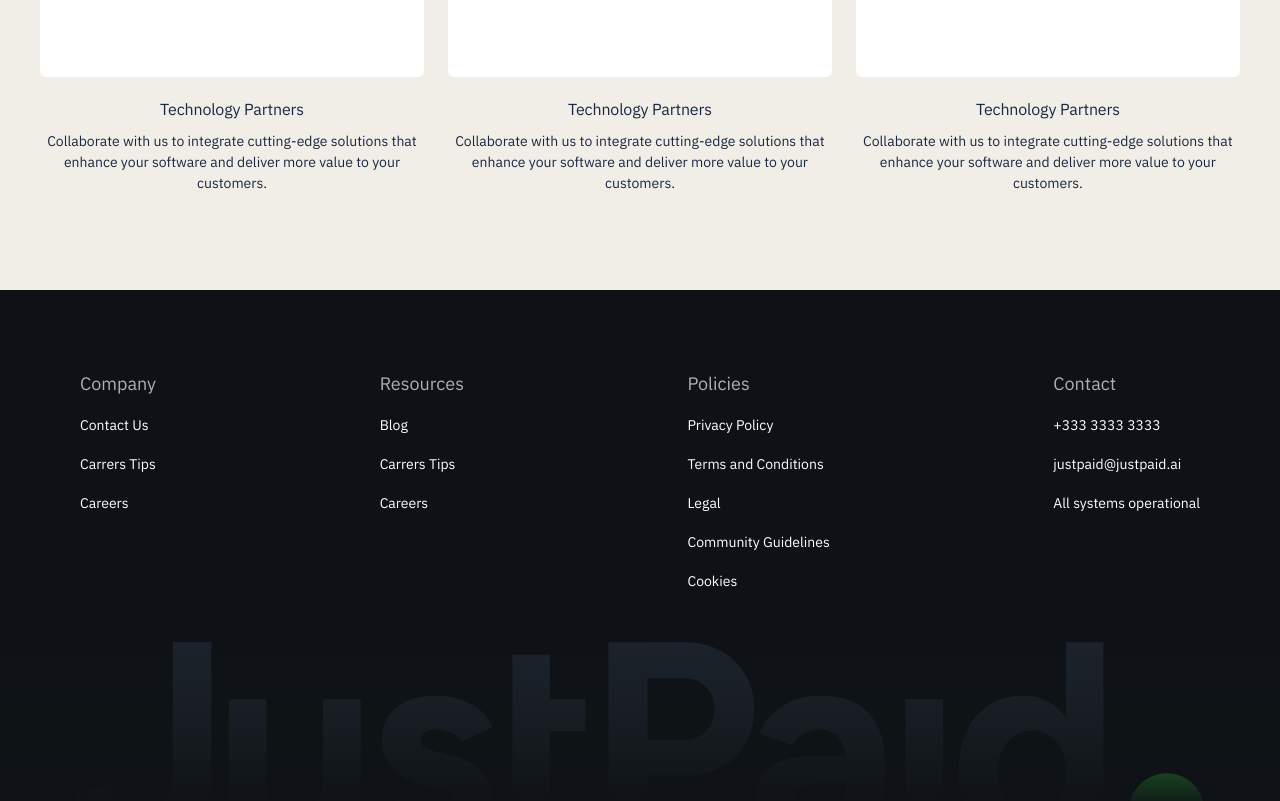
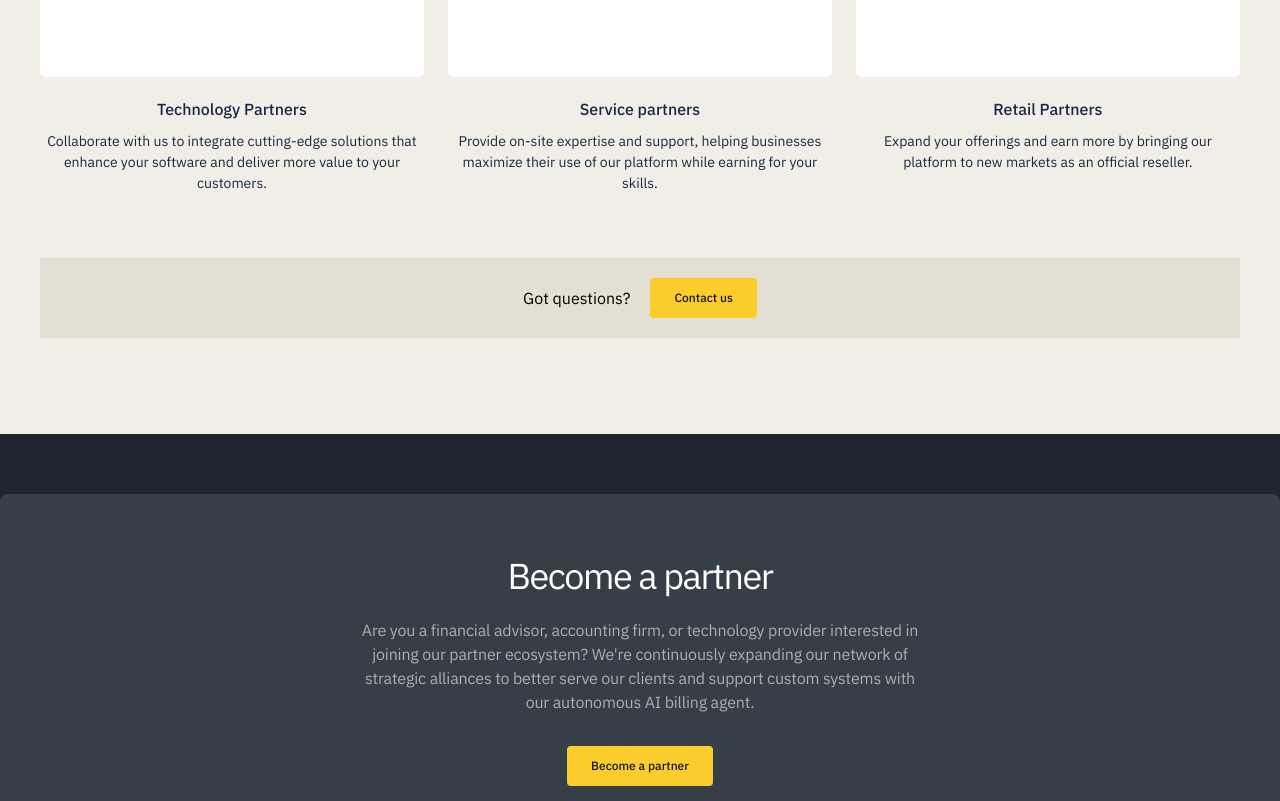
Before and after one commit to dreamcodeit/JustPaid, a Next.js app: page /partners-cfo in a window 1280 px wide. Shown: the part 3100-3901 px from the top of the page. Built offline with nearby package versions, Linux system fonts and the light colour scheme.

Commit message:
partners

```diff
--- a/src/app/partners-cfo/page.js
+++ b/src/app/partners-cfo/page.js
@@ -141,7 +141,7 @@
                 alt={'img'}
                 className="max-w-[100%] h-[273px] object-cover rounded-md "
               />
-                  <p className='text-center text-[16px] bg-primary theme-peregraph text-[#1B2843] w-[45%] mx-auto mt-[20px] '> Technology Partners</p>
+                  <p className='text-center text-[16px] bg-primary  text-[#1B2843] w-[45%] mx-auto mt-[20px] font-[500]'> Technology Partners</p>
               <p className="text-[14px] text-center text-[#1B2843] mt-[10px]">
              Collaborate with us to integrate cutting-edge solutions that enhance your software and deliver more value to your customers.
               </p>
@@ -153,9 +153,9 @@
                 alt={'img'}
                 className="max-w-[100%] h-[273px] object-cover rounded-md "
               />
-                  <p className='text-center text-[16px] bg-primary theme-peregraph text-[#1B2843] w-[45%] mx-auto mt-[20px] '> Technology Partners</p>
+                  <p className='text-center text-[16px] bg-primary font-[500] text-[#1B2843] w-[45%] mx-auto mt-[20px] '> Service partners</p>
               <p className="text-[14px] text-center text-[#1B2843] mt-[10px]">
-             Collaborate with us to integrate cutting-edge solutions that enhance your software and deliver more value to your customers.
+            Provide on-site expertise and support, helping businesses maximize their use of our platform while earning for your skills.
               </p>
             </div>
 
@@ -165,14 +165,19 @@
                 alt={'img'}
                 className="max-w-[100%] h-[273px] object-cover rounded-md ]"
               />
-                   <p className='text-center text-[16px] bg-primary theme-peregraph text-[#1B2843] w-[45%] mx-auto mt-[20px] '> Technology Partners</p>
+                   <p className='text-center text-[16px] bg-primary font-[500] text-[#1B2843] w-[45%] mx-auto mt-[20px] '> Retail Partners</p>
               <p className="text-[14px] text-center text-[#1B2843] mt-[10px]">
-             Collaborate with us to integrate cutting-edge solutions that enhance your software and deliver more value to your customers.
+            Expand your offerings and earn more by bringing our platform to new markets as an official reseller.
               </p>
             </div>
 
 
           </div>
+
+<div className='mt-[64px] py-[20px] flex justify-center items-center gap-[20px] row bg-[#E3E0D3]'> <p>Got questions?</p>  <a className='pointer relative' href='#'> <button className="secondary-btn focus:outline-none">Contact us</button>
+
+            </a></div>
+
         </div>
 
       </section>
@@ -181,6 +186,26 @@
       {/* A Platform  */}
 
 
+      {/* Schedule a personalized */}
+
+      <section className='bg-[#1E252E] py-[60px]'>
+        <div className='container-lg py-[60px] pb-[90px] bg-[#363E47] rounded-[8px]'>
+          <h2 className='text-center font-[500] text-[11px] text-[#fff] theme-sub-heading'>Become a partner
+          </h2>
+          <p className='text-center text-primary bg-primary theme-peregraph text-[#AFAFAF] mt-[20px] w-[45%] mx-auto'>Are you a financial advisor, accounting firm, or technology provider interested in joining our partner ecosystem? We're continuously expanding our network of strategic alliances to better serve our clients and support custom systems with our autonomous AI billing agent.</p>
+          <div className='flex justify-center gap-[12px] mt-[32px]'>
+            <a className='pointer relative' href='#'> <button className="secondary-btn focus:outline-none">Become a partner</button>
+
+            </a>
+
+          </div>
+
+        </div>
+
+      </section>
+
+
+      {/* Schedule a personalized */}
 
 
 
```
